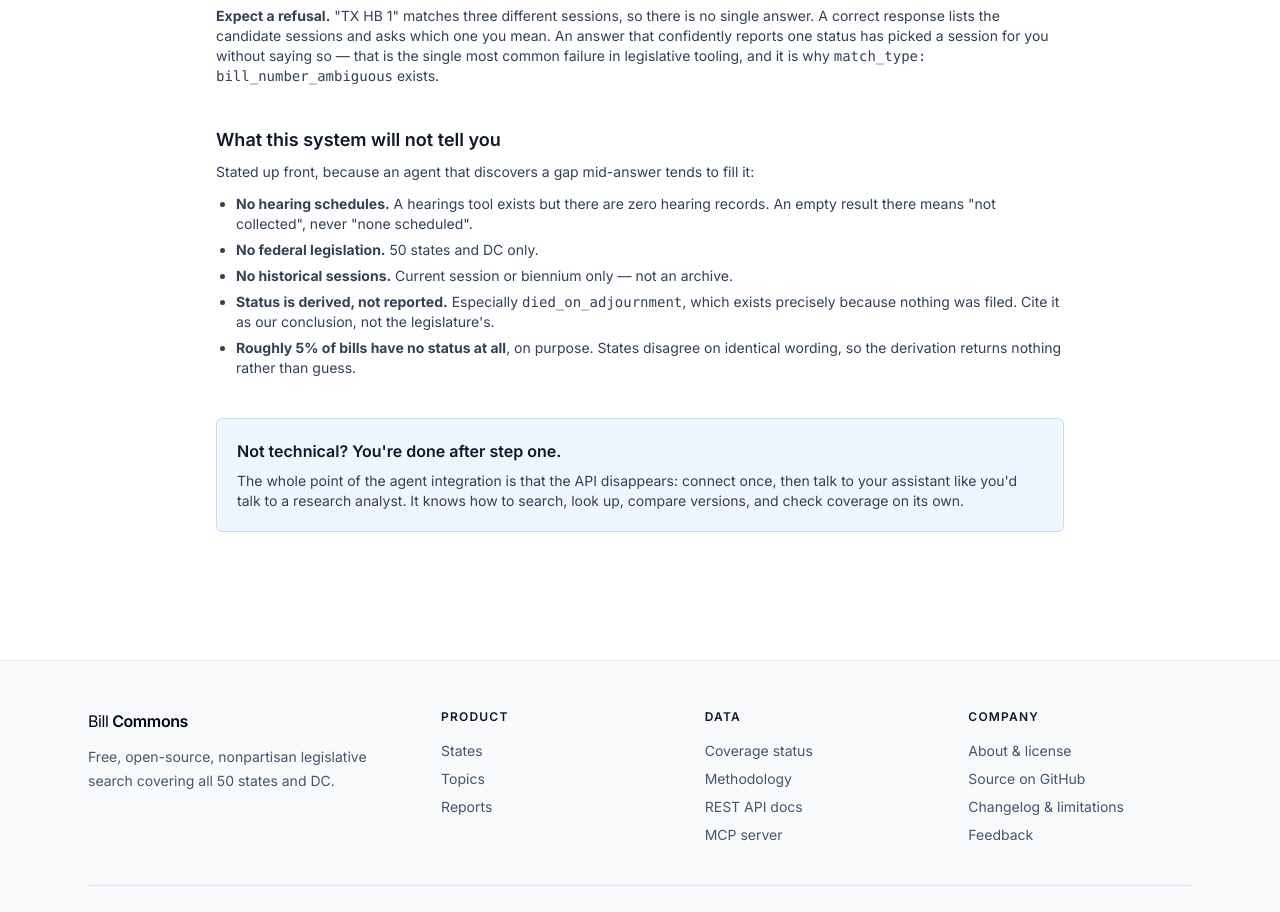
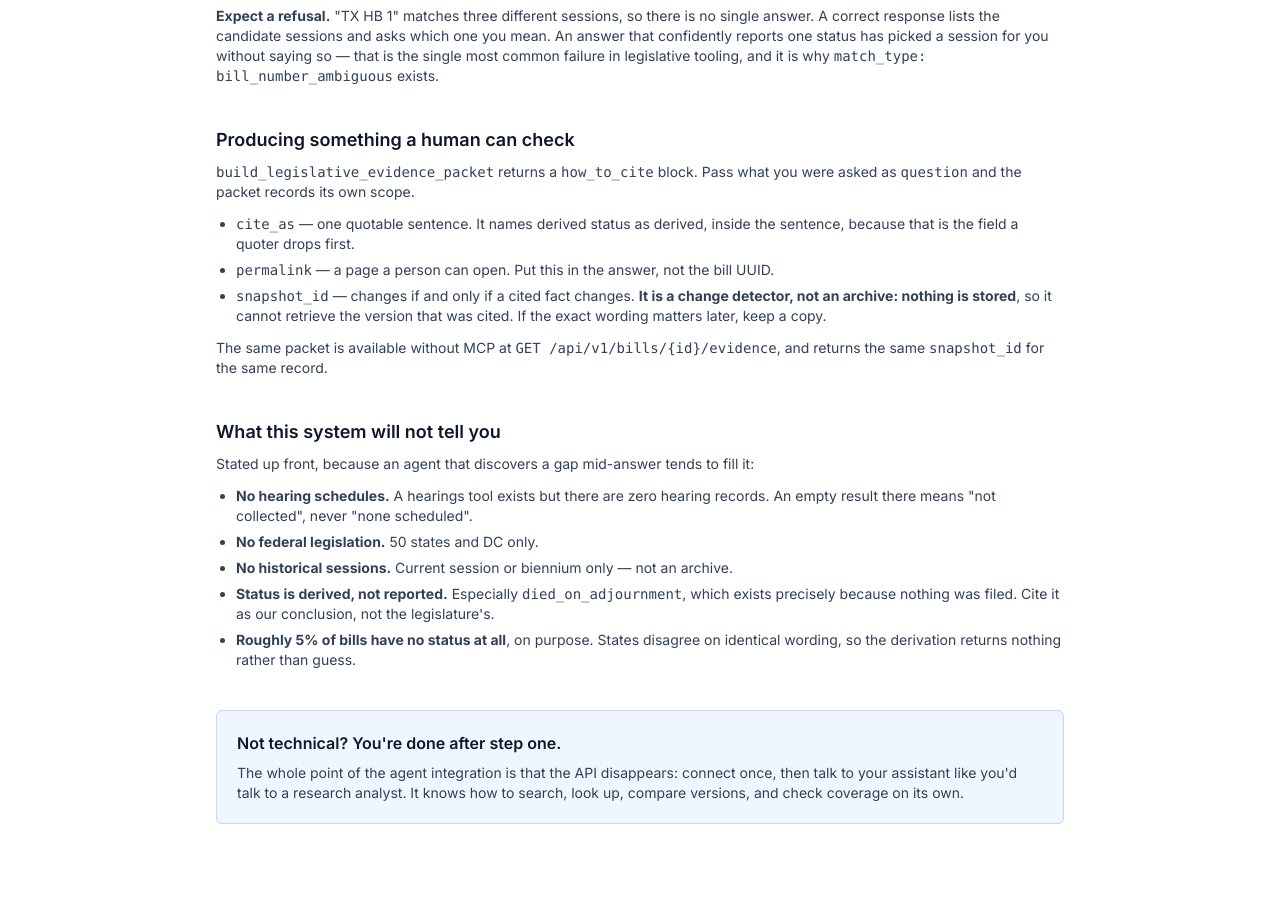
Before and after one commit to GDACS-droid/billcommons, a Next.js app in the folder apps/web/: page /docs/agents in a window 1280 px wide. Shown: the part 2189-3101 px from the top of the page. Built offline with nearby package versions, Linux system fonts and the light colour scheme; no server answers.

Commit message:
Document the citation block on /docs/agents
A capability an agent cannot discover is not shipped. Names what snapshot_id
does NOT do, in the same breath as what it does -- the phrase 'snapshot id'
implies retrievable history, and we store none.

```diff
--- a/apps/web/app/docs/agents/page.tsx
+++ b/apps/web/app/docs/agents/page.tsx
@@ -181,6 +181,42 @@ session has already adjourned. Flag any state where coverage is degraded.`}
 
       <section className="mt-10">
         <h2 className="text-lg font-semibold text-slate-900">
+          Producing something a human can check
+        </h2>
+        <p className="mt-2 text-sm text-slate-700">
+          <code>build_legislative_evidence_packet</code> returns a{" "}
+          <code>how_to_cite</code> block. Pass what you were asked as{" "}
+          <code>question</code> and the packet records its own scope.
+        </p>
+        <ul className="mt-3 list-disc space-y-1.5 pl-5 text-sm text-slate-700">
+          <li>
+            <code>cite_as</code> — one quotable sentence. It names derived
+            status as derived, inside the sentence, because that is the field a
+            quoter drops first.
+          </li>
+          <li>
+            <code>permalink</code> — a page a person can open. Put this in the
+            answer, not the bill UUID.
+          </li>
+          <li>
+            <code>snapshot_id</code> — changes if and only if a cited fact
+            changes.{" "}
+            <strong>
+              It is a change detector, not an archive: nothing is stored
+            </strong>
+            , so it cannot retrieve the version that was cited. If the exact
+            wording matters later, keep a copy.
+          </li>
+        </ul>
+        <p className="mt-3 text-sm text-slate-700">
+          The same packet is available without MCP at{" "}
+          <code>GET /api/v1/bills/&#123;id&#125;/evidence</code>, and returns the
+          same <code>snapshot_id</code> for the same record.
+        </p>
+      </section>
+
+      <section className="mt-10">
+        <h2 className="text-lg font-semibold text-slate-900">
           What this system will not tell you
         </h2>
         <p className="mt-2 text-sm text-slate-700">
```
